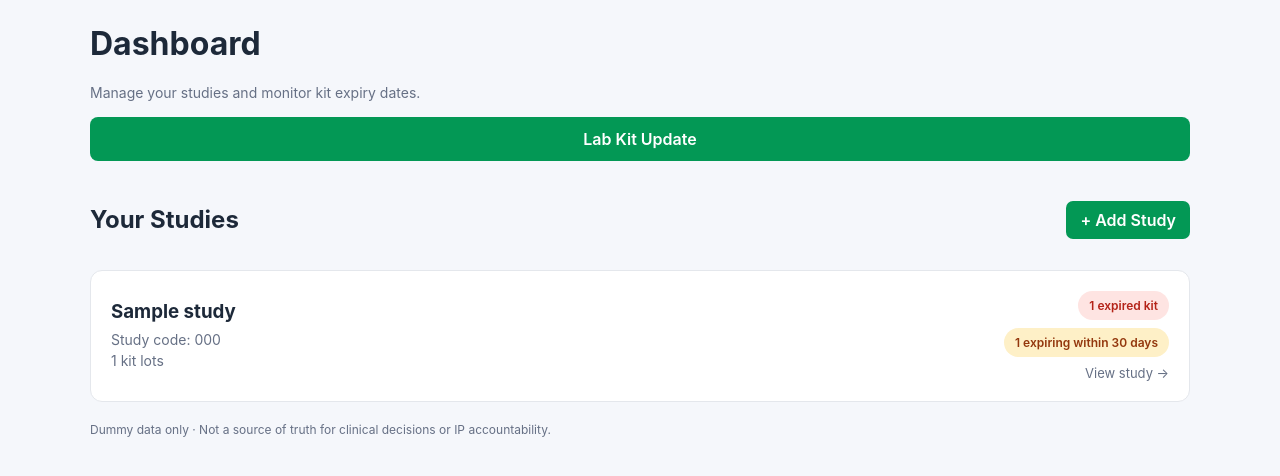
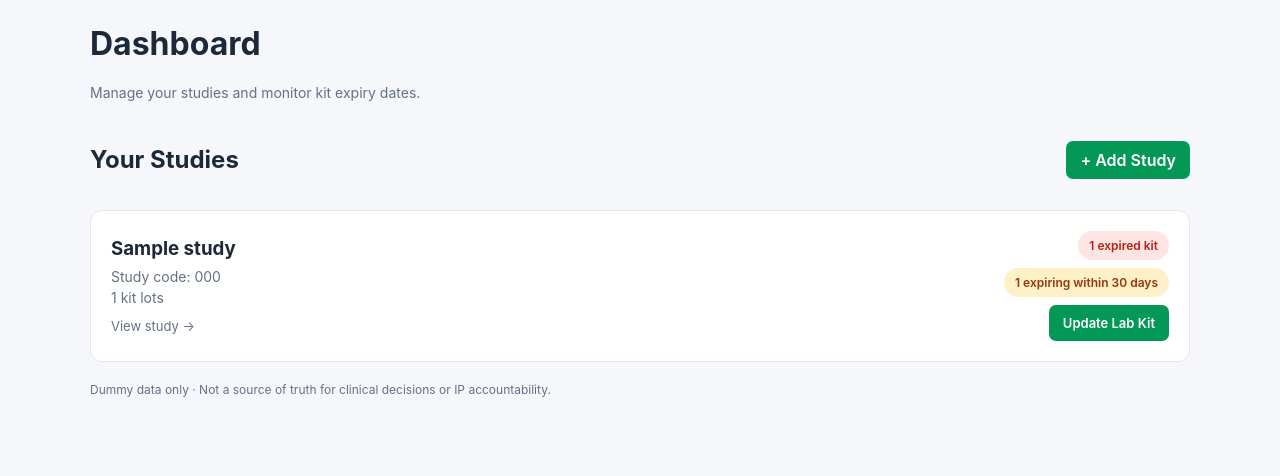
Before and after one commit to bz67bdjg5w-source/clinical_trial_kit_Manager, a Django app: template templates/inventory/dashboard.html in a window 1280 px wide. Shown: the part 52-528 px from the top of the page. Run offline with Django 5.2, Linux system fonts and the light colour scheme; the template is opened without the code that fills it: most values are stand-ins (such as "Sample title", 1, 10 or a date in 2020).

Commit message:
Refactor dashboard to update lab kit from study card
Removed the quick update link and integrated update functionality into the study card.

```diff
--- a/templates/inventory/dashboard.html
+++ b/templates/inventory/dashboard.html
@@ -18,10 +18,6 @@
 </p>
 {% endif %}
 
-<a class="dashboard-quick-update" href="{% url 'quick_update_stock' %}">
-    Lab Kit Update
-</a>
-
 <div class="study-header">
     <h2>Your Studies</h2>
     <a href="{% url 'study_create' %}" class="add-study-button">
@@ -32,7 +28,7 @@
 {% if studies %}
     <div class="study-grid">
         {% for study in studies %}
-            <a href="{% url 'study_detail' study.pk %}" class="study-card">
+            <div class="study-card">
 
                 <div class="study-info">
                     <h3>{{ study.name }}</h3>
@@ -44,6 +40,11 @@
                     <p class="muted">
                         {{ study.kit_lots.count }} kit lots
                     </p>
+
+                    <a href="{% url 'study_detail' study.pk %}"
+                       class="view-study">
+                        View study →
+                    </a>
                 </div>
 
                 <div class="study-expiry-status">
@@ -66,10 +67,14 @@
                         </span>
                     {% endif %}
 
-                    <span class="view-study">View study →</span>
+                    <a href="{% url 'quick_update_stock' %}?study={{ study.pk }}"
+                       class="study-update-button">
+                        Update Lab Kit
+                    </a>
+
                 </div>
 
-            </a>
+            </div>
         {% endfor %}
     </div>
 {% else %}
@@ -103,8 +108,6 @@
     background: white;
     border: 1px solid #e4e7ec;
     border-radius: 12px;
-    text-decoration: none;
-    color: inherit;
     transition: box-shadow 0.2s;
 }
 
@@ -153,8 +156,15 @@
 }
 
 .view-study {
+    display: inline-block;
+    margin-top: 8px;
     color: #667085;
     font-size: 13px;
+    text-decoration: none;
+}
+
+.view-study:hover {
+    text-decoration: underline;
 }
 
 .add-study-button {
@@ -167,16 +177,21 @@
     white-space: nowrap;
 }
 
-.dashboard-quick-update {
-    display: block;
-    text-align: center;
-    padding: 12px;
-    margin: 16px 0;
+.study-update-button {
+    display: inline-block;
+    padding: 10px 14px;
     background: #039855;
     color: white;
-    border-radius: 8px;
+    border-radius: 7px;
     text-decoration: none;
+    font-size: 13px;
     font-weight: 600;
+    white-space: nowrap;
+}
+
+.study-update-button:hover,
+.add-study-button:hover {
+    background: #027a45;
 }
 
 @media (max-width: 600px) {
```
